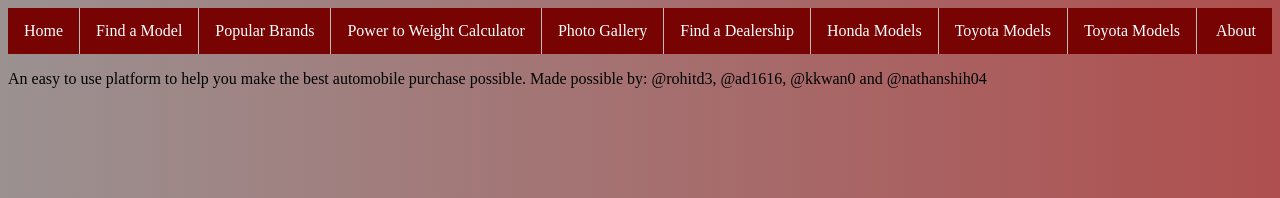
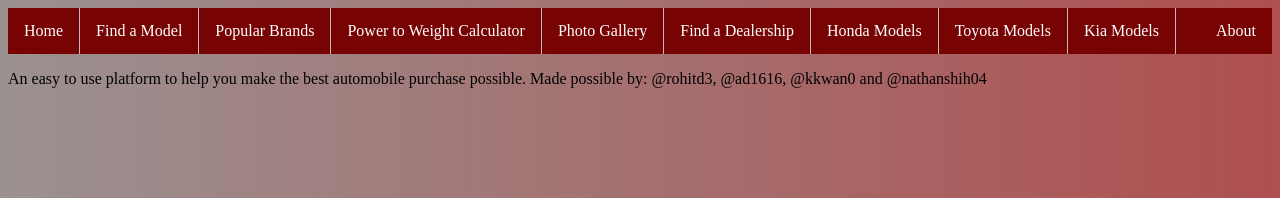
Before and after one commit to rohitd3/vroom, a Jekyll site: the page built from _pages/about.md, in a window 1280 px wide. Shown: the top 198 px of the page. Built offline with Jekyll 4.4.1, drawn with Linux system fonts in a browser that asks for light colours.

Commit message:
Update nav.html

```diff
--- a/_layouts/nav.html
+++ b/_layouts/nav.html
@@ -52,7 +52,7 @@
   <li><a href="https://rohitd3.github.io/vroom/carDealerships/">Find a Dealership</a></li>
   <li><a href="https://rohitd3.github.io/vroom/honda/">Honda Models</a></li>
   <li><a href="https://rohitd3.github.io/vroom/toyota">Toyota Models</a></li>
-  <li><a href="https://rohitd3.github.io/vroom/toyota">Toyota Models</a></li>
+  <li><a href="https://rohitd3.github.io/vroom/kia">Kia Models</a></li>
   <li style="float:right"><a href="https://rohitd3.github.io/vroom/about/">About</a></li>
 </ul>
 
```
